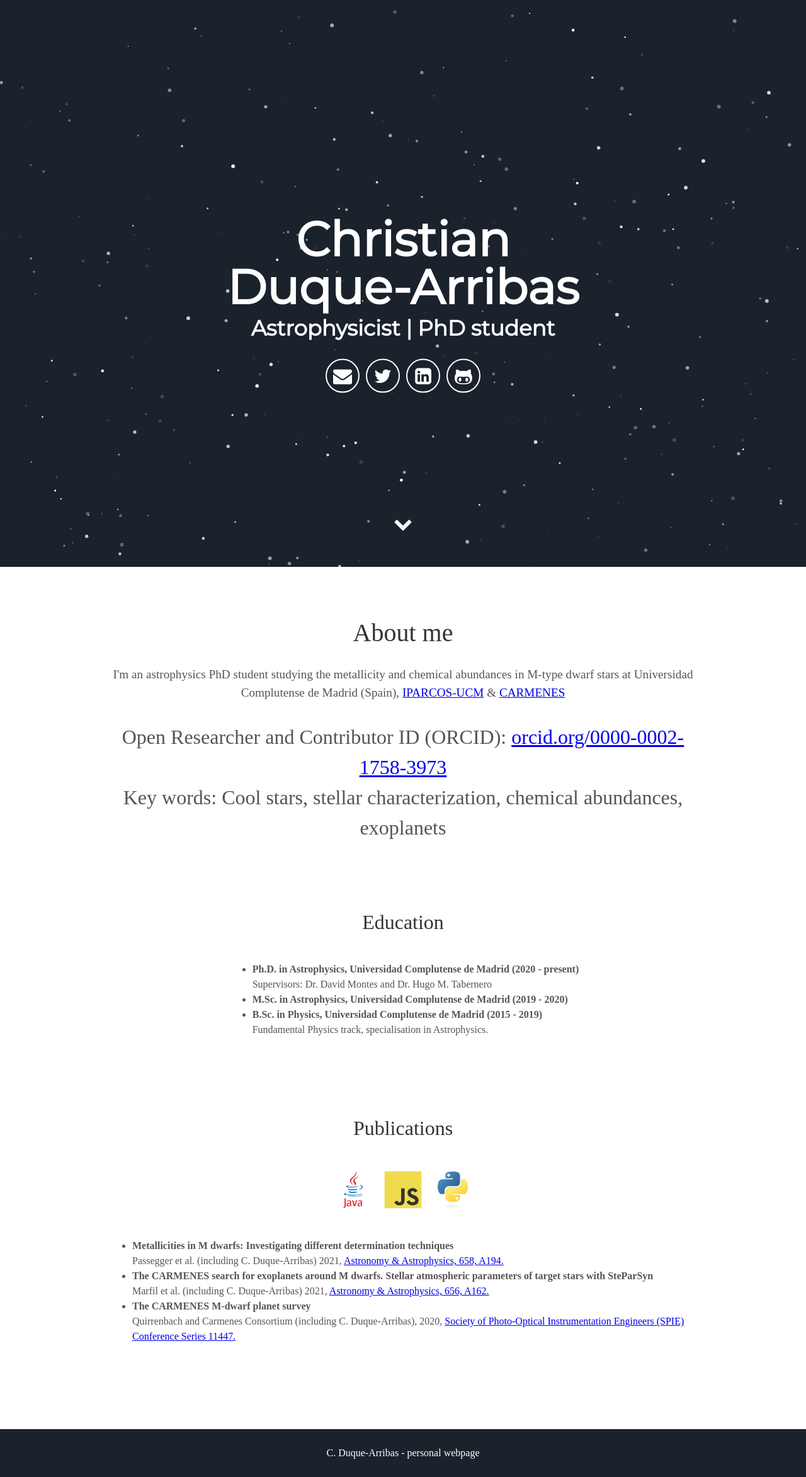
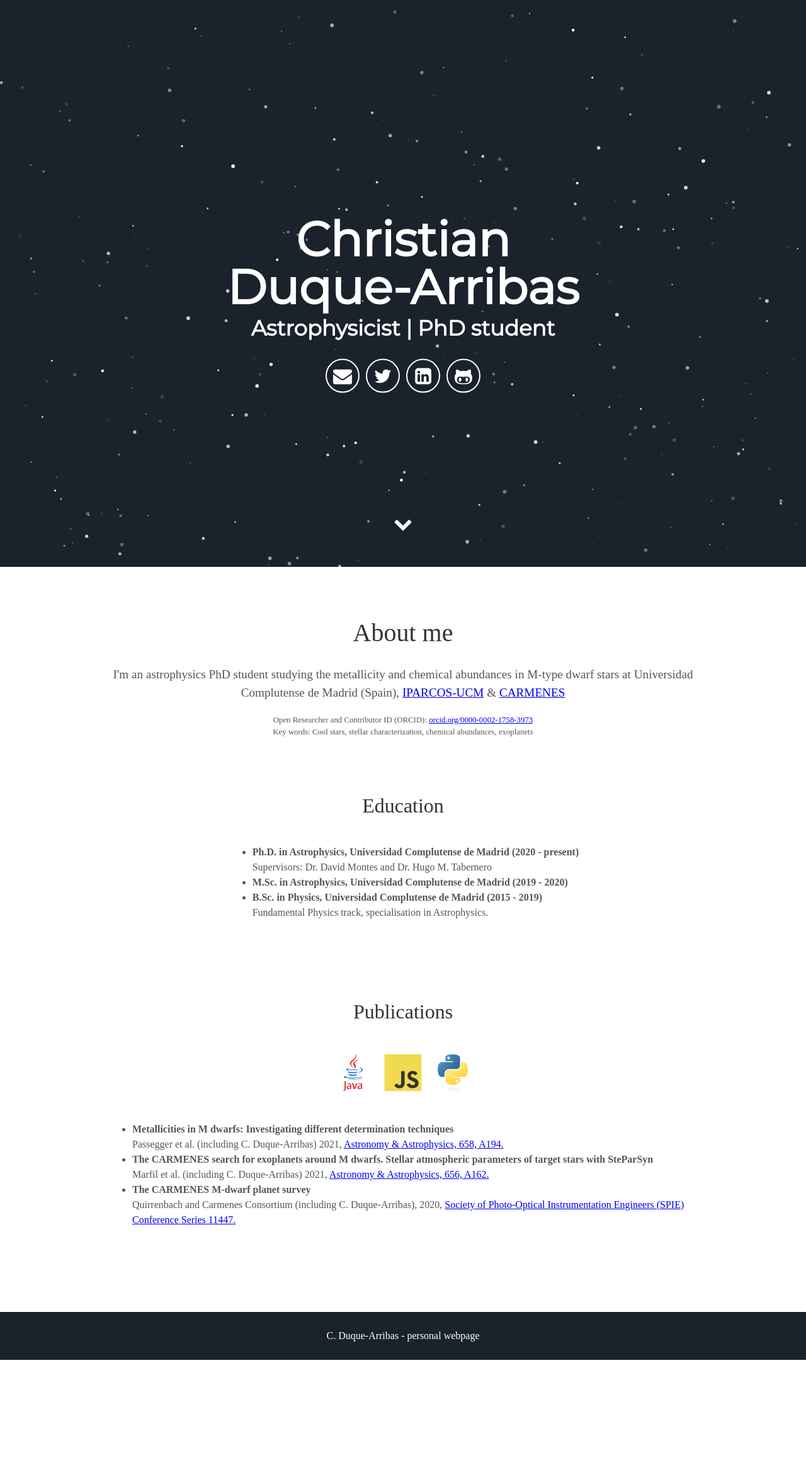
Before and after one commit to chrduque/chrduque.github.io, a Jekyll site: the page built from index.html, in a window 1280 px wide. Shown: the whole page at 63% size. Built offline with Jekyll 4.4.1, drawn with Linux system fonts in a browser that asks for light colours; some web fonts are replaced; after the commit the page ends 2159 px from its top, so only the background shows below that.

Commit message:
Update about.html

```diff
--- a/_includes/about.html
+++ b/_includes/about.html
@@ -2,7 +2,7 @@
   <h1>About me</h1>
   <p>{{ site.user_description }}</p>
 
-  <p style="font-size: 2rem">Open Researcher and Contributor ID (ORCID): <a href="https://orcid.org/0000-0002-1758-3973" target="_blank">orcid.org/0000-0002-1758-3973</a><br>
+  <p style="font-size: 0.8rem">Open Researcher and Contributor ID (ORCID): <a href="https://orcid.org/0000-0002-1758-3973" target="_blank">orcid.org/0000-0002-1758-3973</a><br>
   Key words: Cool stars, stellar characterization, chemical abundances, exoplanets</p>
 </div>
 <div class="user">
```
